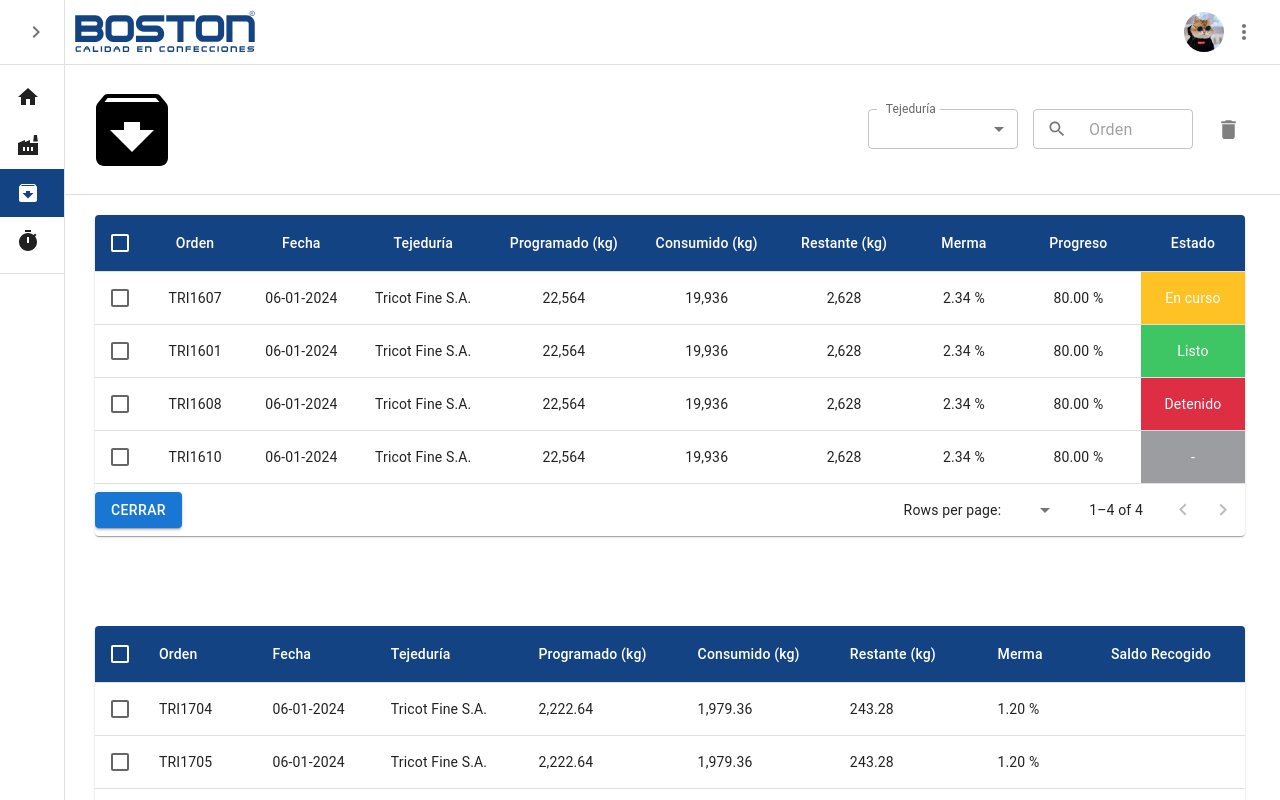
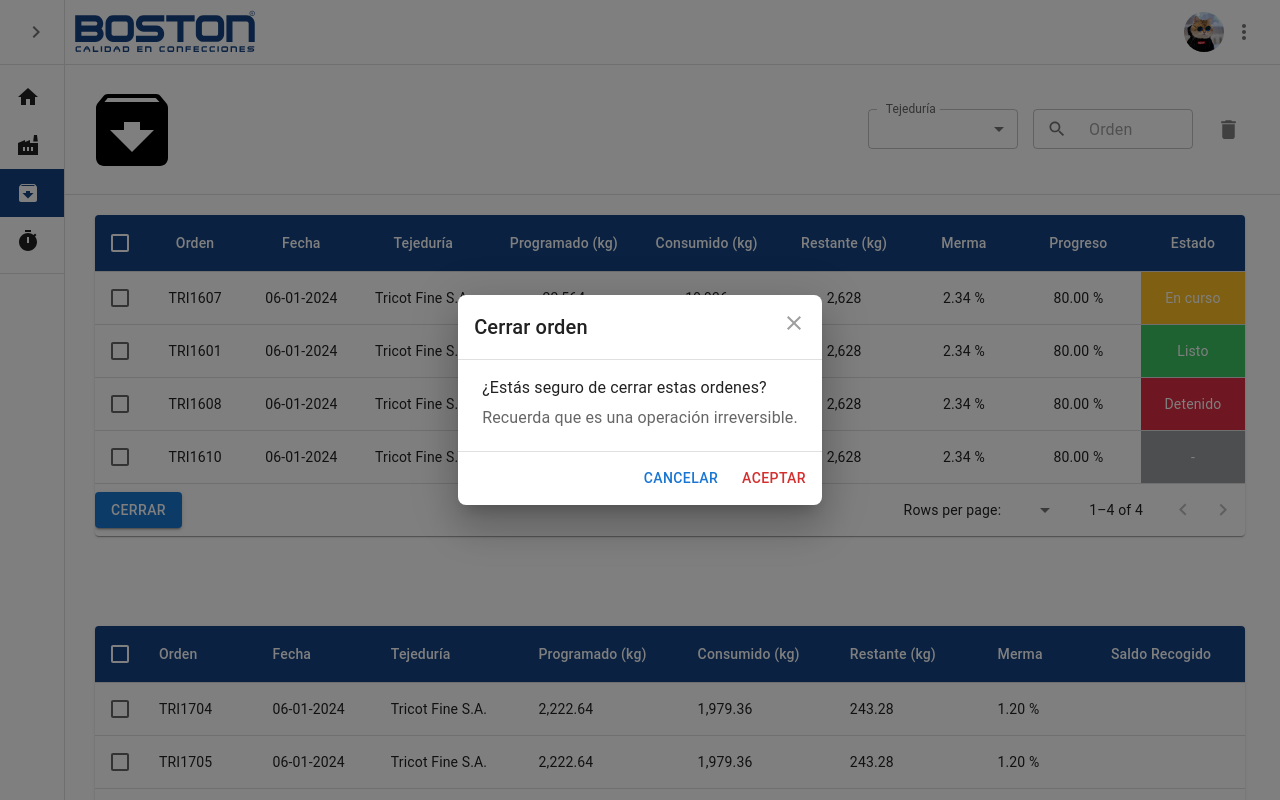
Before and after one commit to boston-sistemas/ERP-Frontend, a Next.js app: page /revision_stock in a window 1280 px wide. Both pictures are taken after a click on the button "CERRAR". Shown: the top 800 px of the page. Built offline with nearby package versions, Linux system fonts and the light colour scheme.

Commit message:
tabla con boton cerrar

```diff
--- a/src/components/operaciones/tablas/tabla_stock_pendiente.tsx
+++ b/src/components/operaciones/tablas/tabla_stock_pendiente.tsx
@@ -11,6 +11,16 @@ import { Button, Typography } from '@mui/material';
 import Checkbox from '@mui/material/Checkbox';
 import Box from '@mui/material/Box';
 import Grid from '@mui/material/Grid';
+import Dialog from '@mui/material/Dialog';
+import DialogActions from '@mui/material/DialogActions';
+import DialogContent from '@mui/material/DialogContent';
+import DialogContentText from '@mui/material/DialogContentText';
+import DialogTitle from '@mui/material/DialogTitle';
+import IconButton from '@mui/material/IconButton';
+import CloseIcon from '@mui/icons-material/Close';
+import WarningAmberIcon from '@mui/icons-material/WarningAmber';
+
+
 
 
 interface Column {
@@ -71,10 +81,28 @@ export default function Tabla_stock_pendiente() {
   const [page, setPage] = React.useState(0);
   const [rowsPerPage, setRowsPerPage] = React.useState(10);
   const [selected, setSelected] = React.useState<Record<string, boolean>>({});
+  const [openDialog, setOpenDialog] = React.useState(false);
+
+  const handleClickOpen = () => {
+    setOpenDialog(true);
+  };
+
+  const handleClose = () => {
+    setOpenDialog(false);
+  };
+
+  const getSelectedRows = () => {
+    return Object.keys(selected)
+      .filter((key) => selected[key])
+      .map((key) => rows.find((row) => row.order === key))
+      .filter(Boolean);
+  };
+
 
   const handleChangePage = (event: unknown, newPage: number) => {
     setPage(newPage);
   };
+
 
   const handleChangeRowsPerPage = (event: React.ChangeEvent<HTMLInputElement>) => {
     setRowsPerPage(+event.target.value);
@@ -145,6 +173,8 @@ export default function Tabla_stock_pendiente() {
   };
 
   */}
+
+
 
 
 
@@ -244,7 +274,7 @@ export default function Tabla_stock_pendiente() {
           <Button
             variant="contained"
             className="mt-4 mb-4 ml-4 w-50 bg-gray-700 text-white py-1 rounded hover:bg-black transition duration-300 ease-in-out"
-        onClick={() => { /* función para cerrar órdenes */ }}
+            onClick={handleClickOpen}
           >
             Cerrar
           </Button>
@@ -262,6 +292,56 @@ export default function Tabla_stock_pendiente() {
             />
           </Box>
         </Box>
+
+
+    {/*ALERTA POPUP*/}
+    {/* Dialog */}
+      <Dialog
+        open={openDialog}
+        onClose={handleClose}
+        PaperProps={{
+          style: { borderRadius: 8 }
+        }}
+      >
+        <DialogTitle sx={{ m: 0, p: 2 }}>
+          Cerrar orden
+          <IconButton
+            aria-label="close"
+            onClick={handleClose}
+            sx={{
+              position: 'absolute',
+              right: 8,
+              top: 8,
+              color: (theme) => theme.palette.grey[500],
+            }}
+          >
+            <CloseIcon />
+          </IconButton>
+        </DialogTitle>
+        <DialogContent dividers>
+          <Typography gutterBottom>
+            ¿Estás seguro de cerrar estas ordenes?
+          </Typography>
+          {getSelectedRows().map((row, index) => (
+            <Typography gutterBottom key={index}>
+              {`${index + 1}. Orden: ${row.order} Tejeduría: ${row.textile} Progreso: ${row.consumed}/${row.programmed} kg`}
+            </Typography>
+          ))}
+          <Typography gutterBottom color="textSecondary">
+            Recuerda que es una operación irreversible.
+          </Typography>
+        </DialogContent>
+        <DialogActions>
+          <Button autoFocus onClick={handleClose}>
+            Cancelar
+          </Button>
+          <Button onClick={handleClose} color="error">
+            Aceptar
+          </Button>
+        </DialogActions>
+      </Dialog>
+
     </Paper>
+
   );
 }
```
Lines whose indentation alone changed are shown as unchanged.
